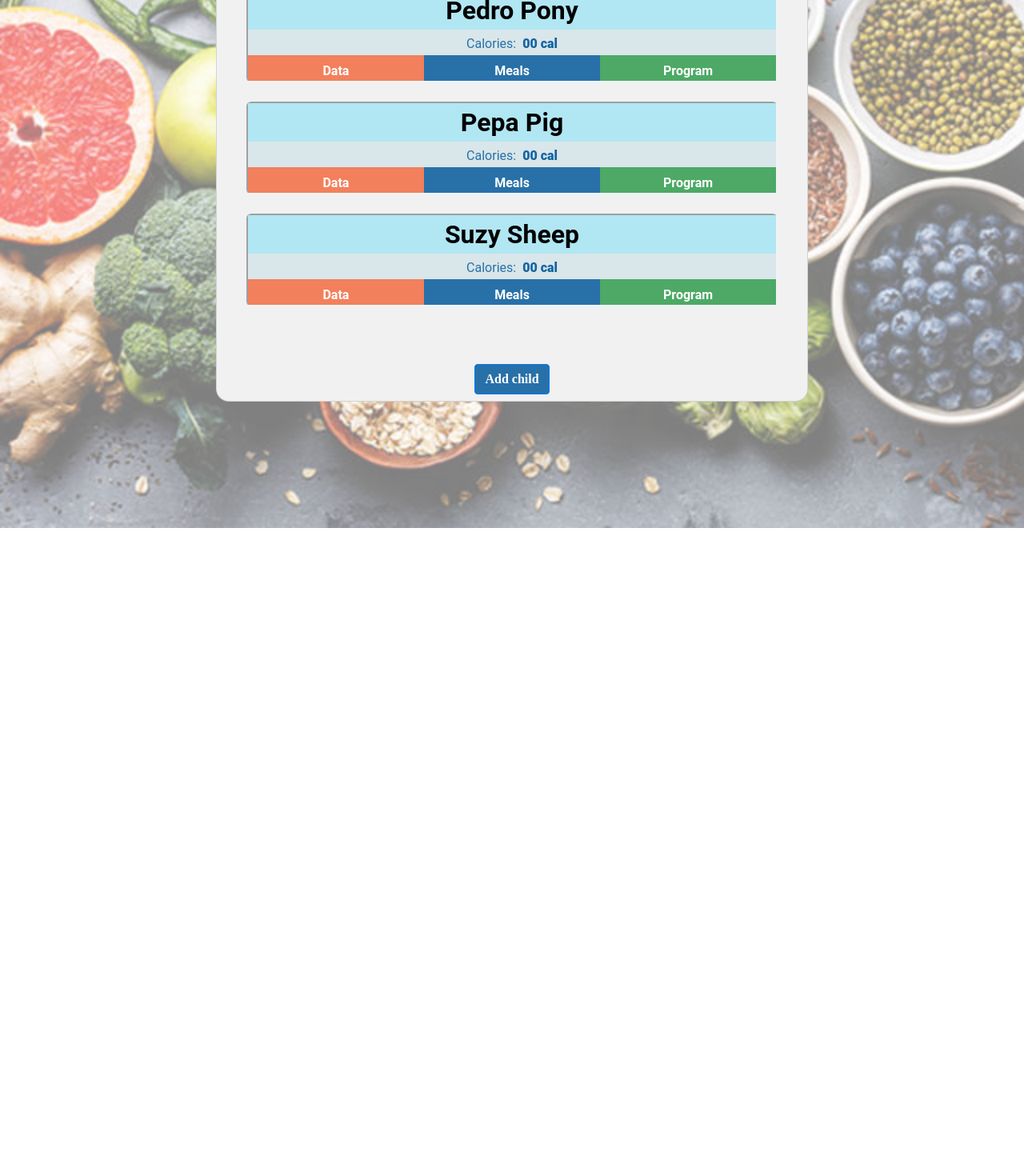
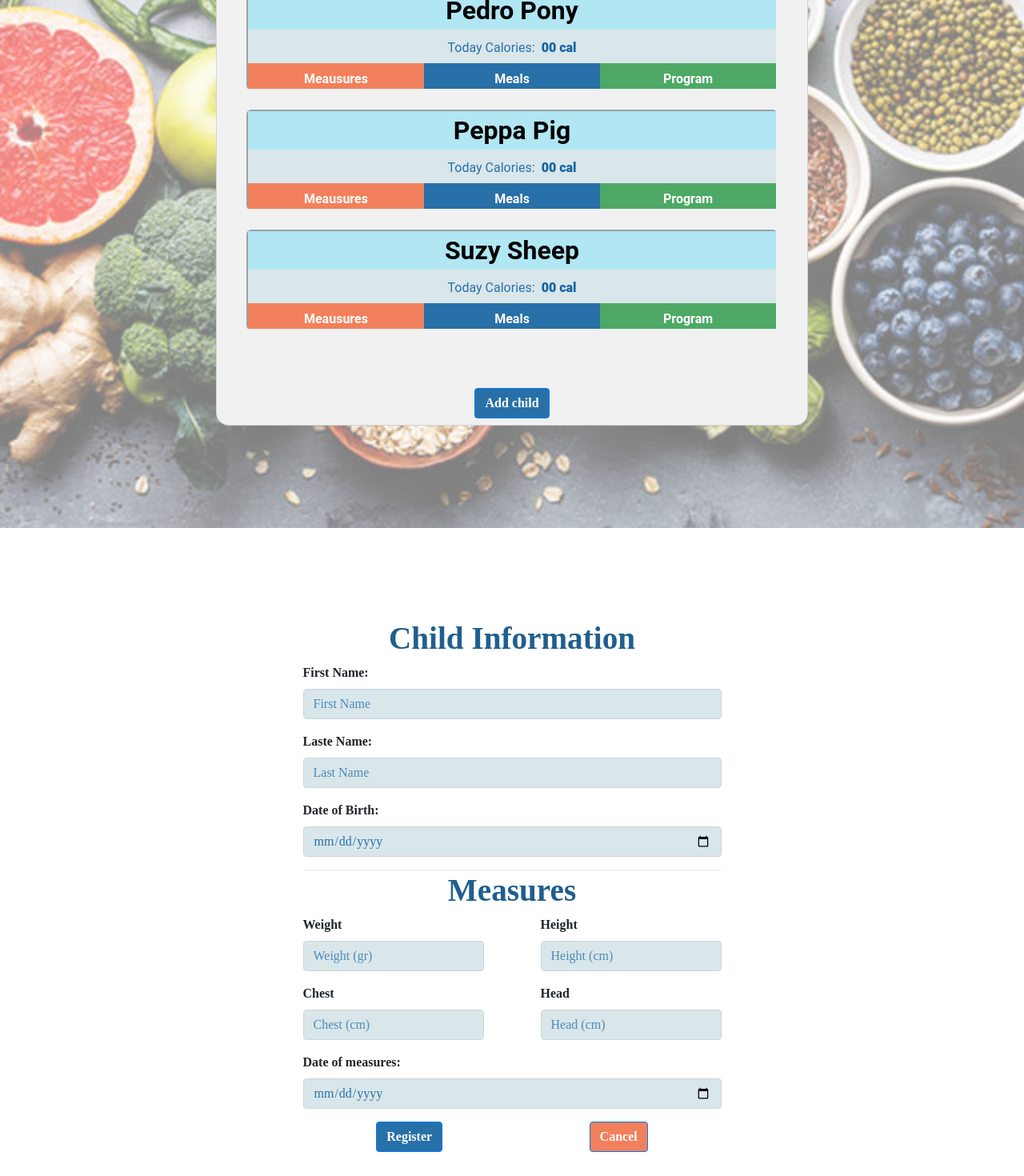
Before and after one commit to DragonMess/foodTracker, a React (Create React App) app: page / in a window 1280 px wide. Shown: the part 180-1650 px from the top of the page at 80% size. Before the commit the page ends 840 px from the top, so only its background shows below. Built offline with nearby package versions, Linux system fonts and the light colour scheme.

Commit message:
added measures component

```diff
--- a/src/App.js
+++ b/src/App.js
@@ -14,7 +14,7 @@ function App() {
       {/* <Login></Login> */}
       {/* <Register></Register> */}
       <ChildList></ChildList>
-      {/* <AddChild></AddChild> */}
+      <AddChild></AddChild>
     </div>
   );
 }
--- a/src/components/Child/Child.css
+++ b/src/components/Child/Child.css
@@ -69,30 +69,6 @@
   font-weight: bold;
   font-size: 3vh;
   color: black;
+  padding-top: 5px;
+  padding-bottom: 5px;
 }
-.InfoValue {
-  color: #1263a1 !important;
-  font-size: 2vh;
-  font-weight: bolder;
-  text-align: left;
-}
-.InfoData {
-  color: #2870a8 !important;
-  font-size: 2vh;
-  font-weight: normal;
-  text-align: right;
-  margin-right: 1vh;
-}
-.textInfo {
-  display: flex;
-  flex-direction: row;
-  height: 4vh;
-  padding: 0.8vh;
-}
-.icons {
-  display: flex;
-  flex-direction: row;
-  align-items: center;
-}
-.iconEdit {
-}
--- a/src/components/Child/Child.jsx
+++ b/src/components/Child/Child.jsx
@@ -1,38 +1,29 @@
 import React, { useState } from 'react'
+import { Form } from 'react-bootstrap';
+import EditSaveCancel from '../EditSaveCancel/EditSaveCancel';
+import Measures from '../Measures/Measures';
 import "./Child.css"
 function Child(props) {
-  const { firstName,lastName} = props;
-  const [ edit, setEdit ] = useState(false)
-  const [ dataEdit, setDataEdit ] = useState(false)
+  const { firstName,lastName,height,weight,chest,head,dateMeasures} = props;
+
+ const [ dataEdit, setDataEdit ] = useState(false)
+
   return (
     <article className="childListSection">
        <div className="child-btn" >{firstName}{" "}{lastName}</div>
       <div className="child-info">
         <div className="textInfo">
-        <div className="InfoData">Calories:</div><div className="InfoValue">00{" "}cal</div>
+        <div className="InfoData">Today Calories:</div><div className="InfoValue">00{" "}cal</div>
         </div>
       </div>
        <div className="tabOptions">
-         <div className="option1" onClick={()=>setDataEdit(true)}>Data</div>
+         <div className="option1" onClick={()=>setDataEdit(!dataEdit)}>Meausures</div>
          <div className="option2">Meals</div>
          <div className="option3">Program</div>
        </div>
        {dataEdit ? (
-      <div className="child-info">
-        <div className="textInfo">
-        <div className="InfoData">Weight:</div><div className="InfoValue">{firstName}</div>
-        </div>
-        <div className="icons">
-          {!edit ? (
-            <img className="iconEdit" onClick={()=>setEdit(!dataEdit)} src="./images/icons/pen-solid.svg" alt="editName" style={{color: "#F2805C",height: "1.8vh"}}>
-            </img>
-            ) : (
-            <div>
-              <img className="iconEdit" src="./images/icons/save-regular.svg" alt="editName" style={{color: "blue",height: "1.8vh"}}></img>{"  "}
-              <img className="iconEdit" onClick={()=>setEdit(false)} src="./images/icons/window-close-regular.svg" alt="editName" style={{color: "red",height: "1.8vh"}}></img>
-            </div>
-          )}
-        </div>
+         <div>
+        <Measures></Measures>
       </div>
        ):(<div></div>)}
     </article>
@@ -40,5 +31,3 @@ function Child(props) {
 }
 
 export default Child
-
-// onClick={()=>{alert(`Hello ${firstName}`)}}
--- a/src/components/ChildList/ChildList.jsx
+++ b/src/components/ChildList/ChildList.jsx
@@ -8,15 +8,10 @@ const data = {
 {id:2,firstName:"Mama",lastName:"Mamanita",email:"mama@gmail.com",password:"1111"},
   ],
   children:[
-    {id:1,firstName:"Pedro",lastName:"Pony",dob:"02/03/2003",weight:"45",height:"145",chest:"35",head:"28",dateMesures:"08/10/2020"},
-    {id:2,firstName:"Pepa",lastName:"Pig",dob:"02/03/2003",weight:"45",height:"145",chest:"35",head:"28",dateMesures:"08/10/2020"},
-    {id:3,firstName:"Suzy",lastName:"Sheep",dob:"02/03/2003",weight:"45",height:"145",chest:"35",head:"28",dateMesures:"08/10/2020"},
-    //  {id:1,firstName:"Pedro",lastName:"Pony",dob:"02/03/2003",weight:"45",height:"145",chest:"35",head:"28",dateMesures:"08/10/2020"},
-    // {id:2,firstName:"Pepa",lastName:"Pig",dob:"02/03/2003",weight:"45",height:"145",chest:"35",head:"28",dateMesures:"08/10/2020"},
-    // {id:3,firstName:"Suzy",lastName:"Sheep",dob:"02/03/2003",weight:"45",height:"145",chest:"35",head:"28",dateMesures:"08/10/2020"},
-    //    {id:1,firstName:"Pedro",lastName:"Pony",dob:"02/03/2003",weight:"45",height:"145",chest:"35",head:"28",dateMesures:"08/10/2020"},
-    // {id:2,firstName:"Pepa",lastName:"Pig",dob:"02/03/2003",weight:"45",height:"145",chest:"35",head:"28",dateMesures:"08/10/2020"},
-    // {id:3,firstName:"Suzy",lastName:"Sheep",dob:"02/03/2003",weight:"45",height:"145",chest:"35",head:"28",dateMesures:"08/10/2020"},
+    {id:1,firstName:"Pedro",lastName:"Pony",dob:"02/03/2003",weight:"45",height:"145",chest:"35",head:"28",dateMeasures:"2020-10-08"},
+    {id:2,firstName:"Peppa",lastName:"Pig",dob:"02/03/2003",weight:"45",height:"145",chest:"35",head:"28",dateMeasures:"2020-10-08"},
+    {id:3,firstName:"Suzy",lastName:"Sheep",dob:"02/03/2003",weight:"45",height:"145",chest:"35",head:"28",dateMeasures:"2020-10-08"},
+
 ]
 }
 
@@ -25,7 +20,13 @@ function ChildList() {
     return (
   <Child
   firstName={child.firstName}
-  lastName={child.lastName}/>
+  lastName={child.lastName}
+  weight={child.weight}
+  height={child.height}
+  chest={child.chest}
+  head={child.head}
+  dateMeasures={child.dateMeasures}
+  />
     )
   })
   return (
--- /dev/null
+++ b/src/components/EditSaveCancel/EditSaveCancel.css
@@ -0,0 +1,5 @@
+.icons {
+  display: flex;
+  flex-direction: row;
+  align-items: center;
+}
--- /dev/null
+++ b/src/components/EditSaveCancel/EditSaveCancel.jsx
@@ -0,0 +1,29 @@
+import React, { useState } from 'react'
+import "./EditSaveCancel.css";
+function EditSaveCancel(props) {
+  const { editField, setReadOnly } = props;
+    const [ edit, setEdit ] = useState(false)
+    const handleEdit = ()=> {
+      setEdit(!edit)
+      // editField("ok")
+      setReadOnly(false)
+    }
+  return (
+        <div className="icons">
+          {!edit ? (
+            <img className="iconEdit" onClick={handleEdit} src="./images/icons/pen-solid.svg" alt="editName" style={{color: "#F2805C",height: "1.8vh"}}>
+            </img>
+            ) : (
+            <div>
+              <img className="iconEdit" src="./images/icons/save-regular.svg" alt="editName" style={{color: "blue",height: "1.8vh"}}></img>{"  "}
+              <img className="iconEdit" onClick={()=>{setEdit(false)
+              setReadOnly(true)
+            }
+              } src="./images/icons/window-close-regular.svg" alt="editName" style={{color: "red",height: "1.8vh"}}></img>
+            </div>
+          )}
+        </div>
+  )
+}
+
+export default EditSaveCancel
--- /dev/null
+++ b/src/components/Measures/Measures.css
@@ -0,0 +1,40 @@
+.InfoValue {
+  color: #1263a1 !important;
+  font-size: 2vh;
+  font-weight: bolder;
+  text-align: left;
+}
+.InfoData {
+  color: #2870a8 !important;
+  font-size: 2vh;
+  font-weight: normal;
+  text-align: right;
+  margin-right: 1vh;
+}
+.textInfo {
+  display: flex;
+  flex-direction: row;
+  height: 4vh;
+  padding: 0.8vh;
+}
+hr {
+  margin: 0.1vh !important;
+}
+.measureForm {
+  background-color: #d9e6ea !important;
+  margin: 0vh 0px 50vh 0px;
+  height: 3.1vh;
+  width: 20vh;
+  border: none;
+  font-size: 2vh;
+}
+input:active {
+  border-color: white;
+}
+
+input {
+  color: #2870a8 !important;
+}
+.hidden {
+  visibility: hidden;
+}
--- /dev/null
+++ b/src/components/Measures/Measures.jsx
@@ -0,0 +1,97 @@
+import React, { useState } from 'react'
+import { Button, Form } from 'react-bootstrap'
+import EditSaveCancel from '../EditSaveCancel/EditSaveCancel'
+import "./Measures.css"
+
+function Measures(props) {
+  const { firstName,lastName,height,weight,chest,head,dateMeasures} = props;
+  const [ editMode, setEditMode ] = useState("")
+
+  const [ newDate, setNewDate ] = useState(dateMeasures)
+  const [ newFirstName, setFirstName ] = useState(firstName)
+  const [ newLastName, setNewLastName ] = useState(lastName)
+  const [ newHeight, setNewHeight ] = useState(height)
+  const [ newWeight, setNewWeight ] = useState(weight)
+  const [ newChest, setNewChest ] = useState(chest)
+  const [ newHead, setNewHead ] = useState(head)
+
+  const [readOnly, setReadOnly] = useState(true);
+
+const editField = ()=>{
+  setReadOnly(!readOnly);
+  setEditMode("hidden");
+
+}
+const handleSave = (e)=> {
+  setReadOnly(true)
+}
+  const handleCancel = (e)=> {
+  setNewHeight("");
+  setNewWeight("");
+  setNewChest("");
+  setNewHead("");
+  setNewDate("");
+  setReadOnly(true);
+  setEditMode("");
+  }
+  const handleHeight = (e)=> {
+  setNewHeight(e.target.value)
+  }
+  const handleWeight = (e)=> {
+  setNewWeight(e.target.value)
+  }
+  const handleChest = (e)=> {
+  setNewChest(e.target.value)
+  }
+  const handleHead = (e)=> {
+  setNewHead(e.target.value)
+  }
+  const handleDate = (e)=> {
+    setNewDate(e.target.value)
+  }
+  return (
+    <div>
+      <section className="child-info">
+        <div className="textInfo">
+        <div className="InfoData">Weight:</div>
+        <Form.Control type="number" placeholder="add measure"className="placeHolder measureForm" value={newWeight} onChange={handleWeight} readOnly={readOnly}/>
+        </div>
+      </section>
+      <hr/>
+      <section className="child-info">
+        <div className="textInfo">
+        <div className="InfoData">Height:</div>
+        <Form.Control type="number" placeholder="add measure" className="placeHolder measureForm" value={newHeight} onChange={handleHeight} readOnly={readOnly}/>
+        </div>
+      </section>
+      <hr/>
+      <section className="child-info">
+        <div className="textInfo">
+        <div className="InfoData">Chest:</div>
+        <Form.Control type="number" placeholder="add measure"className="placeHolder measureForm" value={newChest} onChange={handleChest} readOnly={readOnly}/>
+        </div>
+      </section>
+      <hr/>
+      <section className="child-info">
+        <div className="textInfo">
+        <div className="InfoData">Head:</div>
+        <Form.Control type="number" placeholder="add measure" className="placeHolder measureForm" value={newHead} onChange={handleHead} readOnly={readOnly}/>
+        </div>
+      </section>
+      <hr/>
+      <section className="child-info">
+        <Form.Group controlId="formGroupDate" >
+            <Form.Control type="date" placeholder="Today" className="placeHolder" value={newDate} onChange={handleDate}/>
+        </Form.Group>
+      </section>
+      <hr/>
+      <section className="child-info">
+        {editMode === "hidden" ? <div><Button variant="success" className={""} onClick={handleSave}>Save</Button> <Button variant="danger" onClick={handleCancel} >Cancel</Button> </div>:
+        <Button variant="primary" className={editMode} onClick={editField}>ADD NEW MEASURES</Button>}
+
+      </section>
+    </div>
+  )
+}
+
+export default Measures
```
